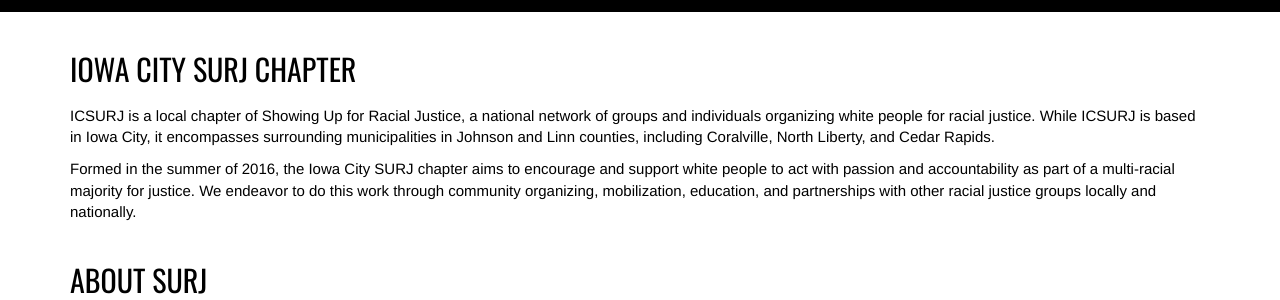
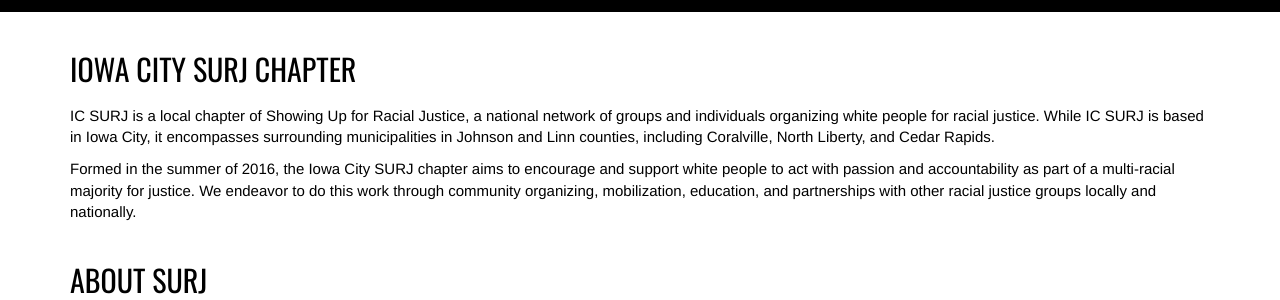
Before and after one commit to icsurj/icsurj.github.io, a Jekyll site: the page built from index.md, in a window 1280 px wide. Shown: the part 178-478 px from the top of the page. Built offline with Jekyll 4.4.1, drawn with Linux system fonts in a browser that asks for light colours; some web fonts are replaced.

Commit message:
Change "ICSURJ" to "IC SURJ" for consistency

```diff
--- a/index.md
+++ b/index.md
@@ -5,7 +5,7 @@
 
 # Iowa City SURJ Chapter
 
-ICSURJ is a local chapter of Showing Up for Racial Justice, a national network of groups and individuals organizing white people for racial justice. While ICSURJ is based in Iowa City, it encompasses surrounding municipalities in Johnson and Linn counties, including Coralville, North Liberty, and Cedar Rapids.
+IC SURJ is a local chapter of Showing Up for Racial Justice, a national network of groups and individuals organizing white people for racial justice. While IC SURJ is based in Iowa City, it encompasses surrounding municipalities in Johnson and Linn counties, including Coralville, North Liberty, and Cedar Rapids.
 
 Formed in the summer of 2016, the Iowa City SURJ chapter aims to encourage and support white people to act with passion and accountability as part of a multi-racial majority for justice. We endeavor to do this work through community organizing, mobilization, education, and partnerships with other racial justice groups locally and nationally.
 
```
